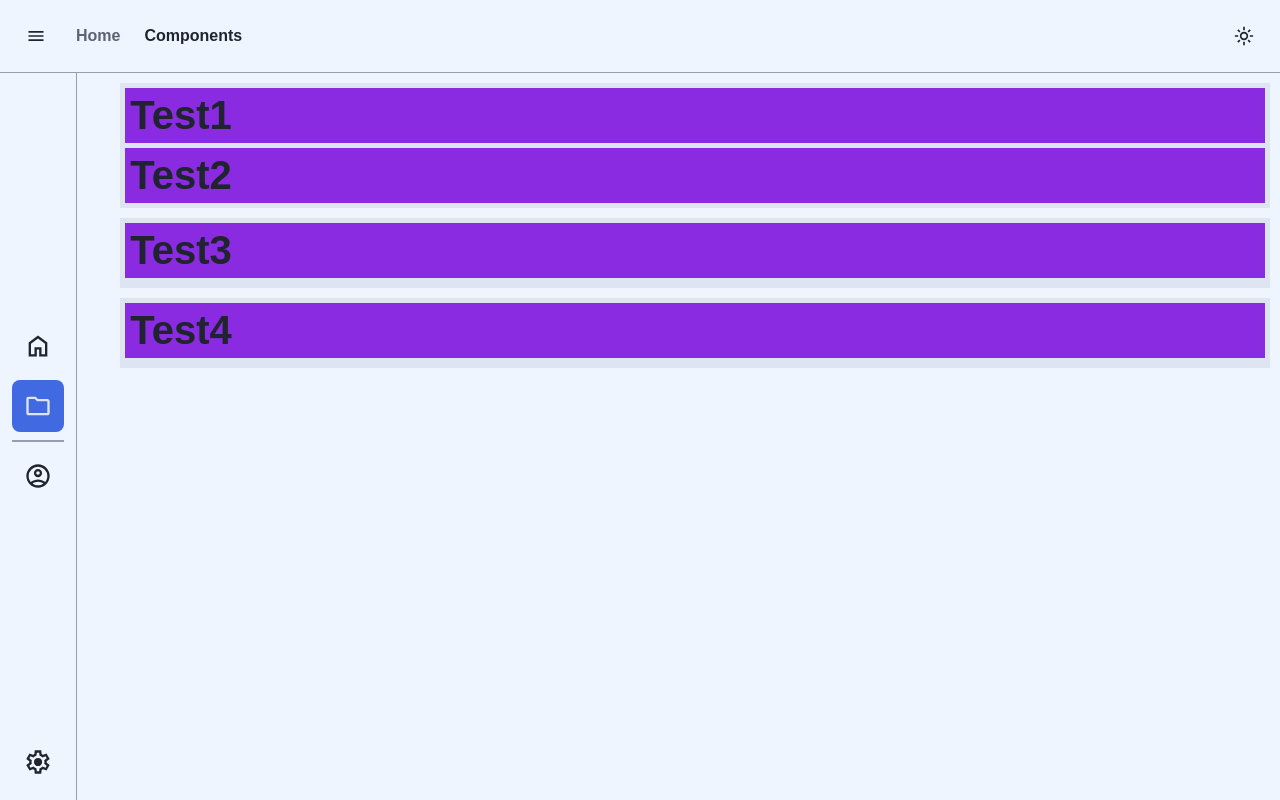
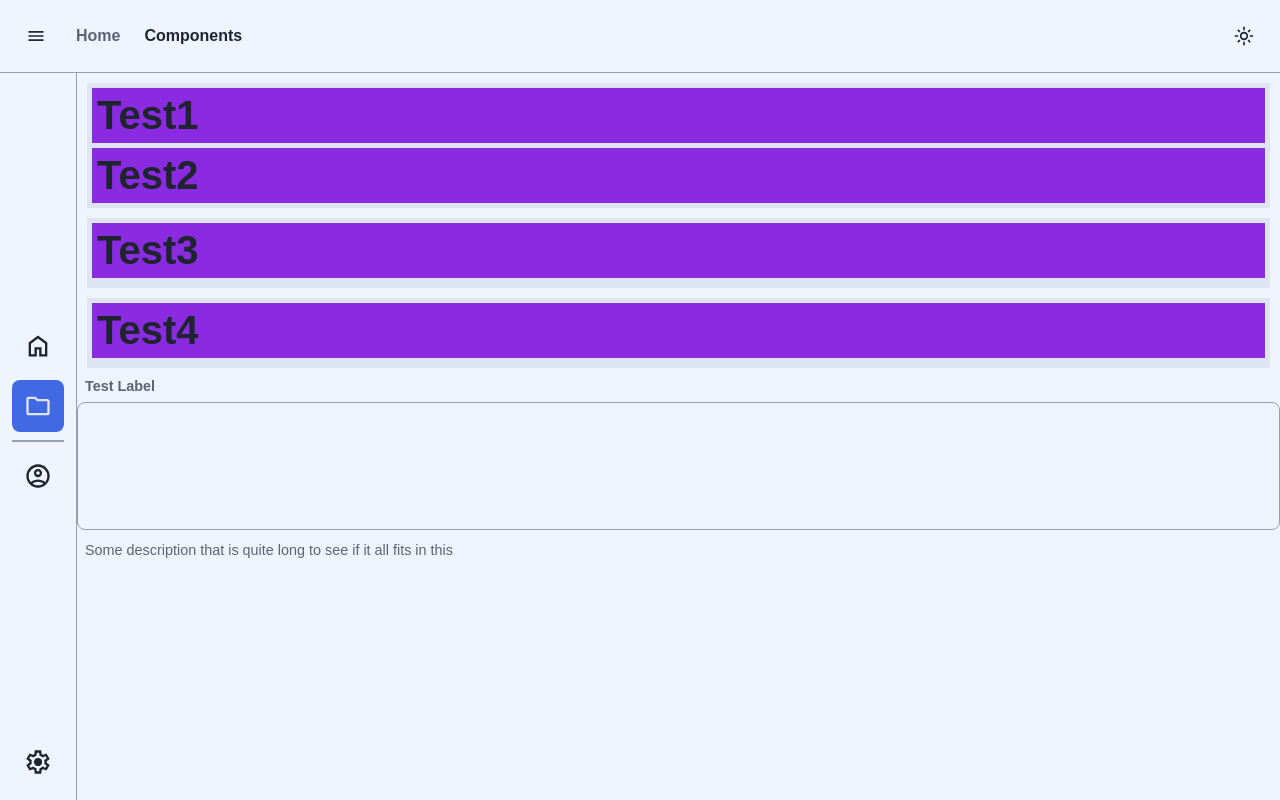
Before and after one commit to TsTs-Org/component-library-svelte, a SvelteKit app: page /components in a window 1280 px wide. Built offline with nearby package versions, Linux system fonts and the light colour scheme.

Commit message:
Added really simple textarea

```diff
--- /dev/null
+++ b/src/lib/components/Textarea.svelte
@@ -0,0 +1,110 @@
+<script lang="ts">
+	import { Icon } from "$lib/index.js";
+	import { onMount, type Snippet } from "svelte";
+	import type { ChangeEventHandler, HTMLInputAttributes } from "svelte/elements";
+
+	type Variant = "ghost" | "bordered" | "colored";
+	type Size = "s" | "m" | "x";
+	type Props = {
+		onchange?: ChangeEventHandler<HTMLTextAreaElement>;
+		value?: string;
+		placeholder?: string;
+		variant?: Variant;
+		size?: Size;
+		outerStyle?: string;
+		label?: string;
+		description?: string;
+	};
+
+	let {
+		onchange = () => {},
+		value = $bindable(),
+		placeholder,
+		variant = "ghost",
+		size = "m",
+		outerStyle,
+		label,
+		description,
+		...restProps
+	}: Props = $props();
+
+	let focused = $state(false);
+
+</script>
+
+<div class="InputWrapper">
+	{#if label}
+		<h5 class:focused>{label}</h5>
+	{/if}
+	<textarea
+		bind:focused
+		bind:value
+		{placeholder}
+		{onchange}
+		class={[variant, size]}
+		{...restProps}
+	/>
+	{#if description}
+		<p>{description}</p>
+	{/if}
+</div>
+
+<!--
+@component
+## Props
+@prop {function} onchange - The function to call when the input value changes.
+@prop {string} value - The value of the input.
+@prop {string} variant - The variant of the input. Can be "ghost", "bordered", or "colored".
+@prop {string} label - The label of the input.
+@prop {string} description - The description of the input.
+@prop {Snippet} icon - The icon to be displayed in the input.
+-->
+
+<style lang="scss">
+	.InputWrapper {
+		width: 100%;
+	}
+
+	h5 {
+		font-weight: 600;
+		margin-left: var(--padding-xs);
+		color: var(--text-color-muted);
+		&.focused {
+			color: var(--text-color);
+		}
+	}
+	p {
+		color: var(--text-color-muted);
+		margin-left: var(--padding-xs);
+	}
+	textarea {
+		resize: none;
+		background-color: transparent;
+		outline: none;
+		width: 100%;
+		box-sizing: border-box;
+		min-height: 8rem;
+		height: min-content;
+		border: 1px solid var(--border-color);
+		border-radius: var(--border-radius-s);
+		margin-block: var(--padding-xs);
+		&.s {
+			padding: var(--padding-s);
+		}
+		&.m {
+			padding: var(--padding-m);
+		}
+		&.l {
+			padding: var(--padding-l);
+		}
+	}
+	textarea:focus {
+		border-color: var(--text-color);
+	}
+	textarea:disabled {
+		cursor: not-allowed;
+	}
+	textarea::placeholder {
+		color: var(--text-color-muted);
+	}
+</style>
--- a/src/lib/index.ts
+++ b/src/lib/index.ts
@@ -42,6 +42,7 @@ import OverflowContainer from "./components/OverflowContainer.svelte";
 import Popover from "./components/Popover.svelte";
 import ScrollContainer from "./components/ScrollContainer.svelte";
 import Seperator from "./components/Seperator.svelte";
+import Textarea from "./components/Textarea.svelte";
 import ThemeModeButton from "./components/ThemeModeButton.svelte";
 import Themify from "./components/Themify.svelte";
 
@@ -88,6 +89,7 @@ export {
     Popover,
     ScrollContainer,
     Seperator,
+    Textarea,
     ThemeModeButton,
     Themify,
 };
--- a/src/routes/components/+page.svelte
+++ b/src/routes/components/+page.svelte
@@ -1,4 +1,5 @@
 <script lang="ts">
+	import Textarea from "$lib/components/Textarea.svelte";
 	import { Dropzone } from "$lib/index.js";
 
 
@@ -29,6 +30,10 @@
     </div>
 </Dropzone>
 
+<Textarea label="Test Label" description="Some description that is quite long to see if it all fits in this">
+
+</Textarea>
+
 <style>
     .custom-style {
         min-height: 60px;
```
Also changed, not shown: 1 other file (tests, documents, lock files or other folders).
